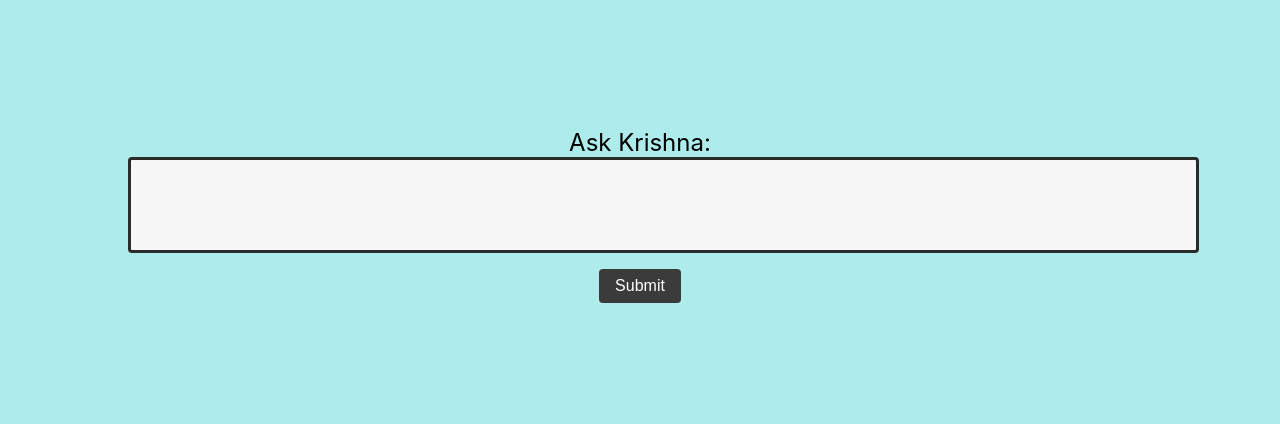
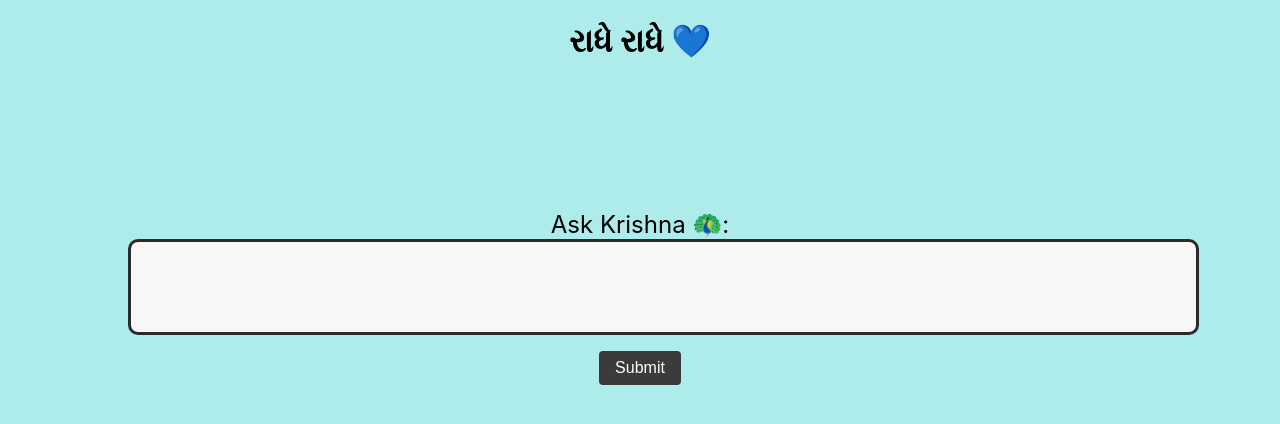
Before and after one commit to Himanshusaini12/gitagpt, a React (Create React App) app: page / in a window 1280 px wide. Shown: the top 424 px of the page. Built offline with nearby package versions, Linux system fonts and the light colour scheme; no server answers.

Commit message:
Update 3 files

```diff
--- a/src/api.js
+++ b/src/api.js
@@ -1,39 +1,74 @@
-import React, { useState ,useRef} from 'react';
-import song from './song.mp3';
-import './gita.css'
+import React, { useState, useEffect } from "react";
+import song from "./song.mp3";
+import "./gita.css";
+
 function GitaQuery() {
-  const [query, setQuery] = useState('');
-  const [response, setResponse] = useState('');
+  const [query, setQuery] = useState("");
+  const [response, setResponse] = useState("");
+  const [visitorIP, setVisitorIP] = useState("");
+  const [isLoading, setIsLoading] = useState(false); // New state for loading indicator
   const audio = new Audio(song);
+
+  useEffect(() => {
+    // Retrieve visitor's IP address
+    fetch("https://api.ipify.org/?format=json")
+      .then((response) => response.json())
+      .then((data) => setVisitorIP(data.ip))
+      .catch((error) => console.log(error));
+  }, []);
 
   const handleSubmit = async (event) => {
     event.preventDefault();
-    setResponse('');
-
+    setResponse("");
+    setIsLoading(true); // Set loading state to true
 
     audio.play();
-    const url = `https://butterystormypcboard.himasaini6.repl.co/gita?q=${encodeURIComponent(query)}`;
+    const url = `https://butterystormypcboard.himasaini6.repl.co/gita?q=${encodeURIComponent(
+      query
+    )}`;
     const response = await fetch(url);
     const data = await response.json();
-    setResponse(data.response.replace(/GitaGpt\.org/g, 'Gita AI'));
+    setResponse(data.response.replace(/GitaGpt\.org/g, "Gita AI"));
     console.log(data.response);
 
+    // Send the user's IP address to the backend
+    const ipurl = "https://utterystormypcboard.himasaini6.repl.co/ip";
+    const ipdata = { ip: visitorIP };
 
+    fetch(ipurl, {
+      method: "POST",
+      headers: {
+        "Content-Type": "application/json",
+      },
+      body: JSON.stringify(ipdata),
+    });
+    // Handle the response if needed
+    // ...
+
+    setIsLoading(false); // Set loading state to false after receiving the response
   };
 
   return (
     <div>
-      <form className='con' onSubmit={handleSubmit}>
-        <label className='label'>
-           Ask Krishna:
-          <input className='count-input ' type="text" value={query} onChange={(e) => setQuery(e.target.value)} />
+      <h1>રાધે રાધે 💙</h1>
+      <form className="con" onSubmit={handleSubmit}>
+        <label className="label">
+          Ask Krishna 🦚:
+          <input
+            className="count-input "
+            type="text"
+            value={query}
+            onChange={(e) => setQuery(e.target.value)}
+          />
         </label>
-        <button className='submit-button' type="submit">Submit</button>
+        <button className="submit-button" type="submit" disabled={isLoading}>
+          {isLoading ? "Processing..." : "Submit"}
+        </button>
       </form>
       {response && (
         <div>
           <h2>Solution:</h2>
-          <p className='count-input '>{response}</p>
+          <p className="count-input ">{response}</p>
         </div>
       )}
     </div>
--- a/src/gita.css
+++ b/src/gita.css
@@ -3,10 +3,10 @@
   margin-bottom: 1rem;
 }
 
-body{
+body {
   background-color: rgb(174, 235, 235);
 }
-.con{
+.con {
   padding: 10%;
 }
 .count-input {
@@ -14,12 +14,11 @@ body{
   background-color: #f7f7f7;
   padding: 2%;
   font-size: 1rem;
-  border-radius: 4px;
+  border-radius: 10px;
   width: 100%;
   margin-bottom: 1rem;
   color: #2b2b2b;
   padding-bottom: 5%;
-
 }
 
 .submit-button {
```
Also changed, not shown: 1 other file (tests, documents, lock files or other folders).
